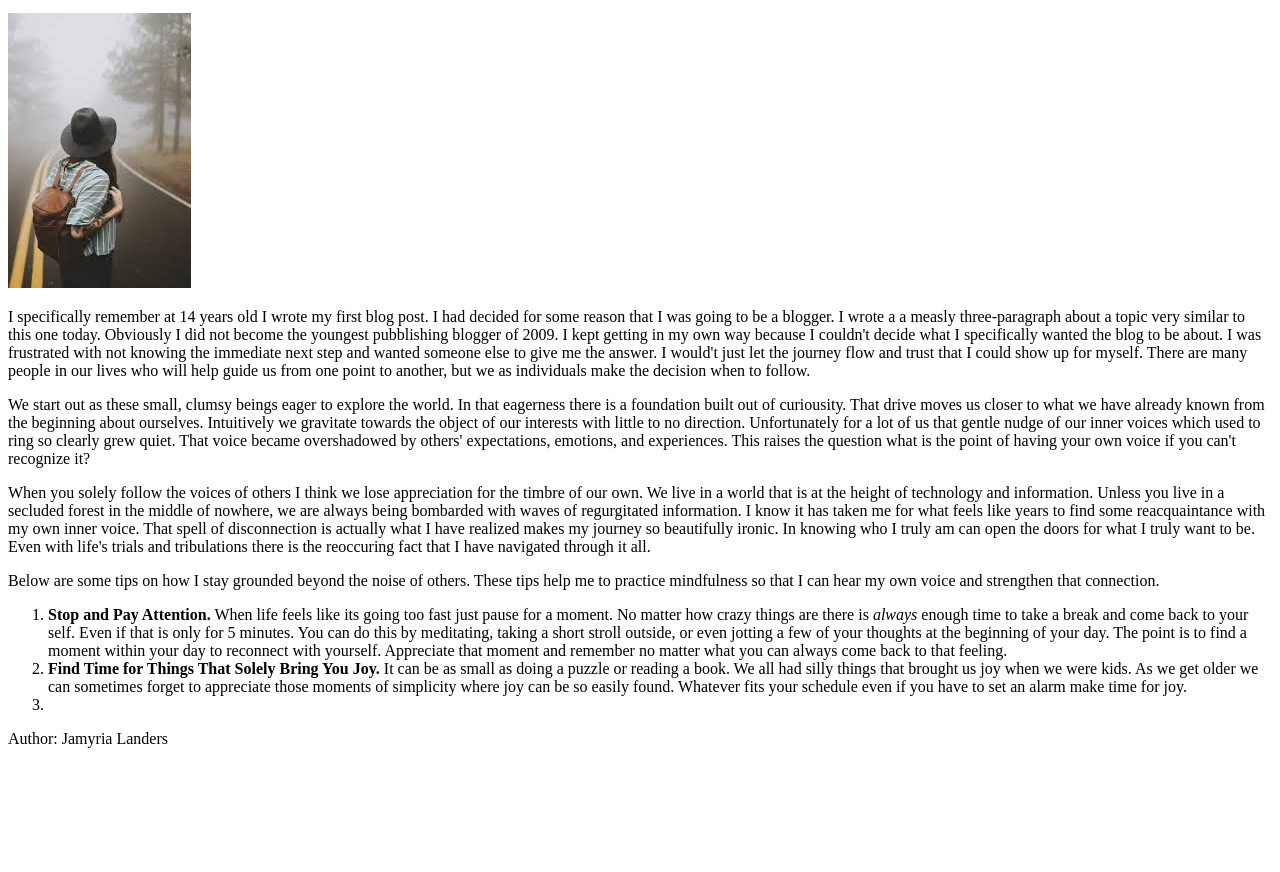
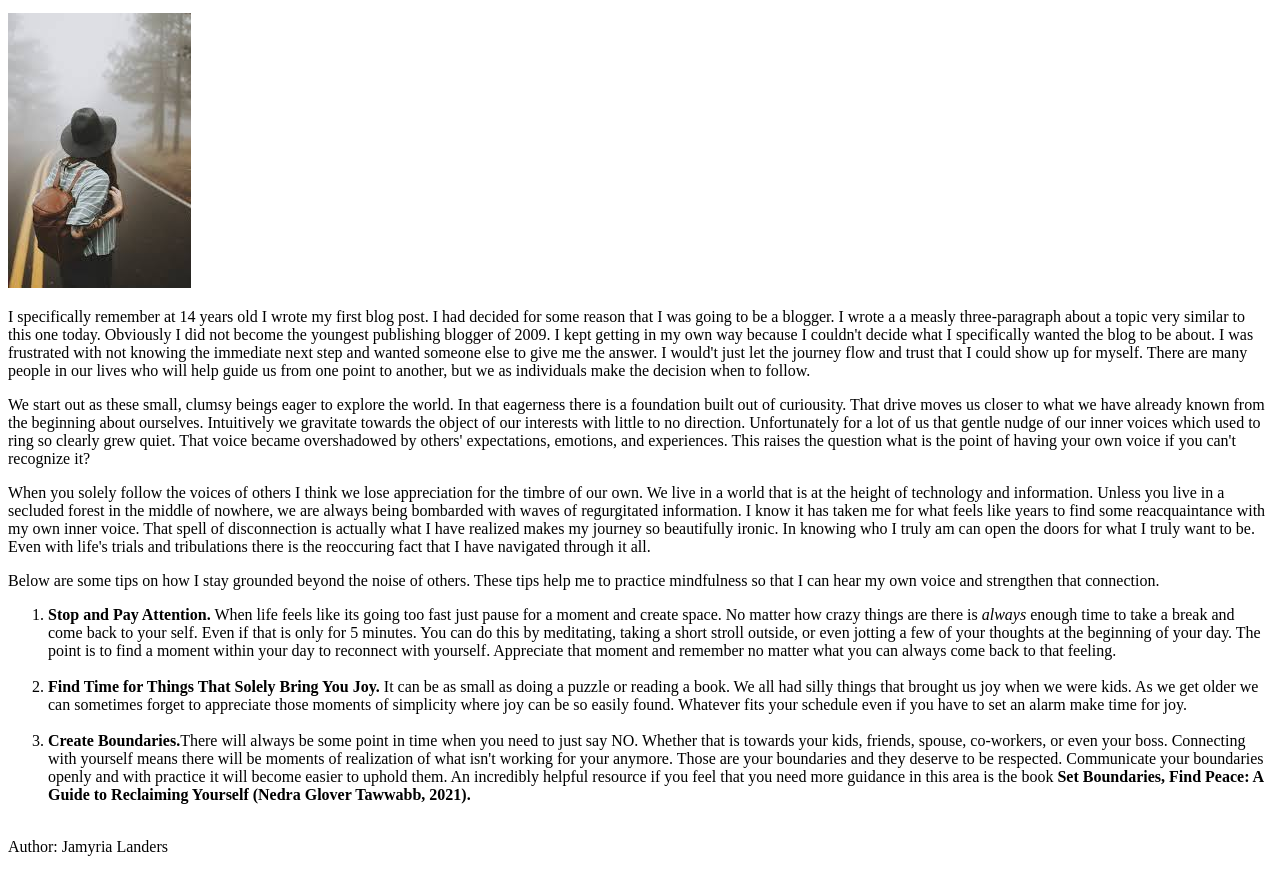
Before and after one commit to PT-Web-Dev-Jan-23/js-assignment-4-html-me-something-landersja, a website: page index.html in a window 1280 px wide. Shown: the part 124-996 px from the top of the page. Before the commit the page ends 888 px from the top, so only its background shows below. Drawn offline with Linux system fonts and the light colour scheme.

Commit message:
approx 4th update

```diff
--- a/index.html
+++ b/index.html
@@ -10,7 +10,7 @@
       <p>You know the type of person who is into any and everything? They usually know one fact or another about the most random subjects. However, when it comes to mastering a field they never dip more than a toe below the water's surface. Next thing you know its 27 years later  and I'm having a quater-life crisis about what is the next step in life? If you couldn't tell by now I'm talking about me. Hello, my name is Jamyria and I don't know how I got here. Yet, as confusing as it is it all makes so much sense.</p>
       <img src = "images/wandering image.jpeg" alt = "Image of someone wandering down a foggy path.">
 
-      <p> I specifically remember at 14 years old I wrote my first blog post. I had decided for some reason that I was going to be a blogger. I wrote a a measly three-paragraph about a topic very similar to this one today. Obviously I did not become the youngest pubblishing blogger of 2009. I kept getting in my own way because I couldn't decide what I specifically wanted the blog to be about. I was frustrated with not knowing the immediate next step and wanted someone else to give me the answer. I would't just let the journey flow and trust that I could show up for myself. There are many people in our lives who will help guide us from one point to another, but we as individuals make the decision when to follow. </p>
+      <p> I specifically remember at 14 years old I wrote my first blog post. I had decided for some reason that I was going to be a blogger. I wrote a a measly three-paragraph about a topic very similar to this one today. Obviously I did not become the youngest publishing blogger of 2009. I kept getting in my own way because I couldn't decide what I specifically wanted the blog to be about. I was frustrated with not knowing the immediate next step and wanted someone else to give me the answer. I would't just let the journey flow and trust that I could show up for myself. There are many people in our lives who will help guide us from one point to another, but we as individuals make the decision when to follow. </p>
 
       <p>We start out as these small, clumsy beings eager to explore the world. In that eagerness there is a foundation built out of curiousity. That drive moves us closer to what we have already known from the beginning about ourselves. Intuitively we gravitate towards the object of our interests with little to no direction. Unfortunately for a lot of us that gentle nudge of our inner voices which used to ring so clearly grew quiet. That voice became overshadowed by others' expectations, emotions, and experiences. This raises the question what is the point of having your own voice if you can't recognize it?  </p>
 
@@ -18,9 +18,9 @@
      <p>Below are some tips on how I stay grounded beyond the noise of others. These tips help me to practice mindfulness so that I can hear my own voice and strengthen that connection.</p>
 
      <ol>
-      <li><b>Stop and Pay Attention.</b> When life feels like its going too fast just pause for a moment. No matter how crazy things are there is <em>always</em> enough time to take a break and come back to your self. Even if that is only for 5 minutes. You can do this by meditating, taking a short stroll outside, or even jotting a few of your thoughts at the beginning of your day. The point is to find a moment within your day to reconnect with yourself. Appreciate that moment and remember no matter what you can always come back to that feeling. </li>
-      <li><b>Find Time for Things That Solely Bring You Joy.</b> It can be as small as doing a puzzle or reading a book. We all had silly things that brought us joy when we were kids. As we get older we can sometimes forget to appreciate those moments of simplicity where joy can be so easily found. Whatever fits your schedule even if you have to set an alarm make time for joy.</li>
-    <li><b></b></li>
+      <li><b>Stop and Pay Attention.</b> When life feels like its going too fast just pause for a moment and create space. No matter how crazy things are there is <em>always</em> enough time to take a break and come back to your self. Even if that is only for 5 minutes. You can do this by meditating, taking a short stroll outside, or even jotting a few of your thoughts at the beginning of your day. The point is to find a moment within your day to reconnect with yourself. Appreciate that moment and remember no matter what you can always come back to that feeling. </li><br>
+      <li><b>Find Time for Things That Solely Bring You Joy.</b> It can be as small as doing a puzzle or reading a book. We all had silly things that brought us joy when we were kids. As we get older we can sometimes forget to appreciate those moments of simplicity where joy can be so easily found. Whatever fits your schedule even if you have to set an alarm make time for joy.</li><br>
+    <li><b>Create Boundaries.</b>There will always be some point in time when you need to just say NO. Whether that is towards your kids, friends, spouse, co-workers, or even your boss. Connecting with yourself means there will be moments of realization of what isn't working for your anymore. Those are your boundaries and they deserve to be respected. Communicate your boundaries openly and with practice it will become easier to uphold them. An incredibly helpful resource if you feel that you need more guidance in this area is the book <b>Set Boundaries, Find Peace: A Guide to Reclaiming Yourself (Nedra Glover Tawwabb, 2021).</b></li><br>
    </ol>
    </header>
    </article>
```
